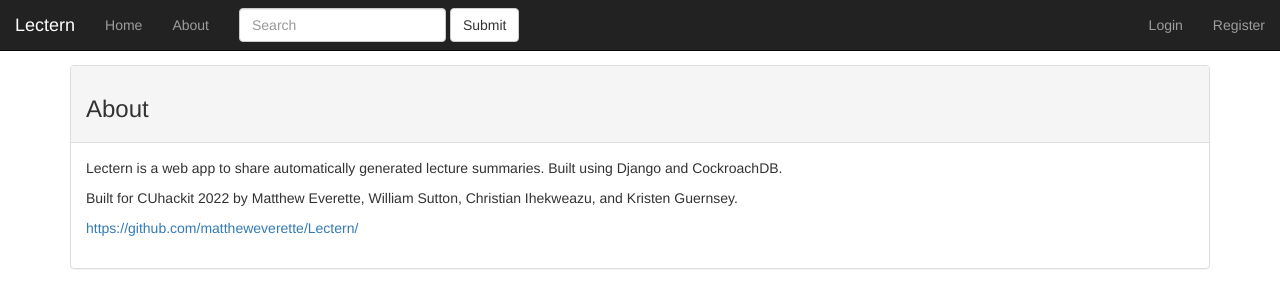
After one commit to mattheweverette/Lectern, a Django app: page /about in a window 1280 px wide. The commit adds this page. Shown: the top 308 px of the page. Run offline with Django 4.2, Linux system fonts and the light colour scheme; parts of the project's set-up code (start-up, migrations or seed data) failed here and were passed over; some libraries are stand-ins or nearby versions.

Commit message:
Added lecture pages and about page

```diff
--- /dev/null
+++ b/Lectern/summarizer/tasks.py
@@ -0,0 +1,6 @@
+from celery import shared_task
+
+
+@shared_task
+def get_transcript(filepath):
+    return
--- a/Lectern/summarizer/urls.py
+++ b/Lectern/summarizer/urls.py
@@ -4,5 +4,7 @@ from . import views
 urlpatterns = [
     path('', views.index, name='home'),
     path('upload', views.upload, name='upload'),
-    path('search', views.search, name='search')
+    path('search', views.search, name='search'),
+    path('lecture/<slug:slug>', views.lecture, name='lecture'),
+    path('about', views.about, name='about')
 ]
--- a/Lectern/summarizer/views.py
+++ b/Lectern/summarizer/views.py
@@ -7,7 +7,7 @@ from .forms import AudioFileForm
 from .models import Lecture
 
 
-from .assembly_ai import handle_uploaded_file
+from .tasks import get_transcript
 
 def index(request):
     lecture_list = Lecture.objects.all().order_by('-date_uploaded')
@@ -21,8 +21,17 @@ def upload(request):
     if request.method == 'POST':
         form = AudioFileForm(request.POST, request.FILES)
         if form.is_valid():
-            handle_uploaded_file(request.user, request.POST['name'], request.FILES['audio_file'], request.user)
-            messages.success(request, f'Successfully uploaded {request.POST["name"]}!')
+            name = request.POST['name']
+            file = request.FILES['audio_file']
+            with open(f'media/{file.name}', "wb+") as destination:
+                for chunk in request.FILES['audio_file'].chunks():
+                    destination.write(chunk)
+
+            lecture = Lecture.create(name, file.name, request.user)
+            lecture.save()
+
+            get_transcript.delay(f'media/{file.name}')
+            messages.success(request, f'Successfully uploaded {name}!')
             return HttpResponseRedirect('upload')
     else:
         form = AudioFileForm()
@@ -33,3 +42,12 @@ def search(request):
     query = request.GET.get('q')
     lecture_list = Lecture.objects.filter(Q(name__icontains=query) | Q(audio_file__icontains=query))
     return render(request, 'search.html', {'lecture_list': lecture_list})
+
+
+def lecture(request, slug):
+    post = Lecture.objects.get(slug=slug)
+    return render(request, 'lecture.html', {'post': post})
+
+
+def about(request):
+    return render(request, 'about.html')
--- /dev/null
+++ b/Lectern/templates/about.html
@@ -0,0 +1,18 @@
+{% extends "base.html" %}
+
+{% block title %}Lectern - About{% endblock %}
+
+{% block content %}
+    <div class="panel panel-default">
+            <div class="panel-heading">
+                <h3>About</h3>
+            </div>
+            <div class="panel-body"><form enctype="multipart/form-data" method="POST" action="">
+                <div class="form-group">
+                    <p>Lectern is a web app to share automatically generated lecture summaries. Built using Django and CockroachDB.</p>
+                    <p>Built for CUhackit 2022 by Matthew Everette, William Sutton, Christian Ihekweazu, and Kristen Guernsey.</p>
+                    <p><a href="https://github.com/mattheweverette/Lectern/">https://github.com/mattheweverette/Lectern/</a></p
+                </div>
+            </div>
+        </div>
+{% endblock %}
--- a/Lectern/templates/base.html
+++ b/Lectern/templates/base.html
@@ -20,6 +20,7 @@
                 {% if user.is_authenticated %}
                     <li><a href="{% url 'upload' %}">Upload</a></li>
                 {% endif %}
+                    <li><a href="{% url 'about' %}">About</a></li>
                 </ul>
 
                 <form class="navbar-form navbar-left" action="{% url 'search' %}">
--- a/Lectern/templates/home.html
+++ b/Lectern/templates/home.html
@@ -6,7 +6,7 @@
     {% for lecture in lecture_list %}
         <div class="panel panel-default">
             <div class="panel-heading">
-                <h3>{{ lecture.name }} <small>Posted by {{ lecture.poster.username }} on {{ lecture.date_uploaded }}</small></h3>
+                <h3><a href="{% url 'lecture' lecture.slug %}">{{ lecture.name }}</a> <small>Posted by {{ lecture.poster.username }} on {{ lecture.date_uploaded }}</small></h3>
             </div>
             <div class="panel-body"><form enctype="multipart/form-data" method="POST" action="">
                 <div class="form-group">
--- a/Lectern/templates/profile.html
+++ b/Lectern/templates/profile.html
@@ -16,7 +16,7 @@
 {% for lecture in posts %}
         <div class="panel panel-default">
             <div class="panel-heading">
-                <h3>{{ lecture.name }} <small>Posted by {{ lecture.poster.username }} on {{ lecture.date_uploaded }}</small></h3>
+                <h3><a href="{% url 'lecture' lecture.slug %}">{{ lecture.name }}</a> <small>Posted by {{ lecture.poster.username }} on {{ lecture.date_uploaded }}</small></h3>
             </div>
             <div class="panel-body"><form enctype="multipart/form-data" method="POST" action="">
                 <div class="form-group">
--- a/Lectern/templates/search.html
+++ b/Lectern/templates/search.html
@@ -7,7 +7,7 @@
     {% for lecture in lecture_list %}
         <div class="panel panel-default">
             <div class="panel-heading">
-                <h3>{{ lecture.name }} <small>Posted by {{ lecture.poster.username }} on {{ lecture.date_uploaded }}</small></h3>
+                <h3><a href="{% url 'lecture' lecture.slug %}">{{ lecture.name }}</a> <small>Posted by {{ lecture.poster.username }} on {{ lecture.date_uploaded }}</small></h3>
             </div>
             <div class="panel-body"><form enctype="multipart/form-data" method="POST" action="">
                 <div class="form-group">
```
Also changed, not shown: Lectern/summarizer/assembly_ai.py (deleted, +0 -19 lines), Lectern/summarizer/models.py (+14 -1 lines), Lectern/templates/lecture.html (added, +24 -0 lines), Lectern/summarizer/migrations/0006_alter_lecture_transcript.py (added), Lectern/summarizer/migrations/0007_lecture_slug.py (added), Lectern/summarizer/migrations/0008_remove_lecture_transcript_lecture_summary.py (added), Lectern/summarizer/migrations/0009_alter_lecture_summary.py (added), 2 other files.
